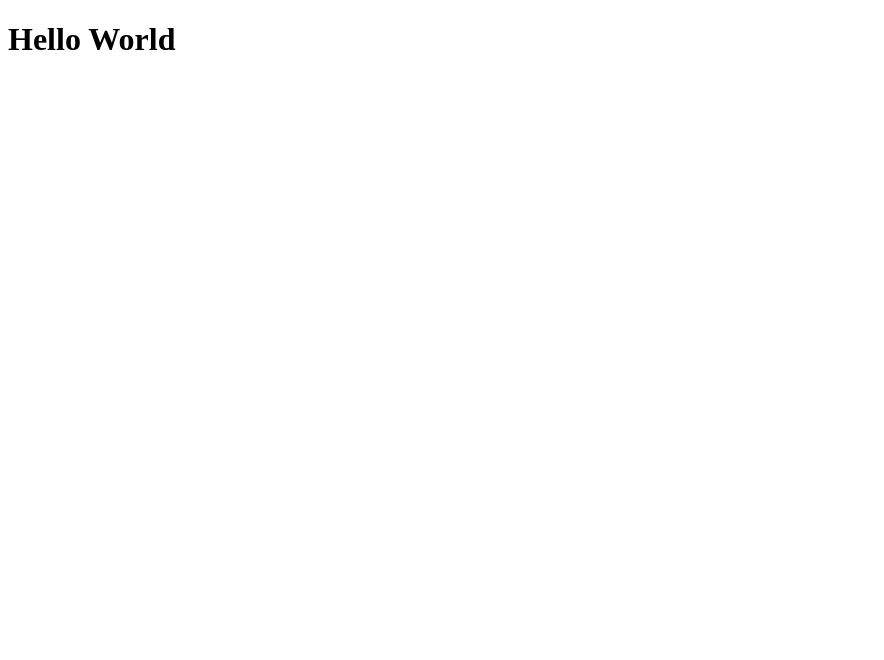
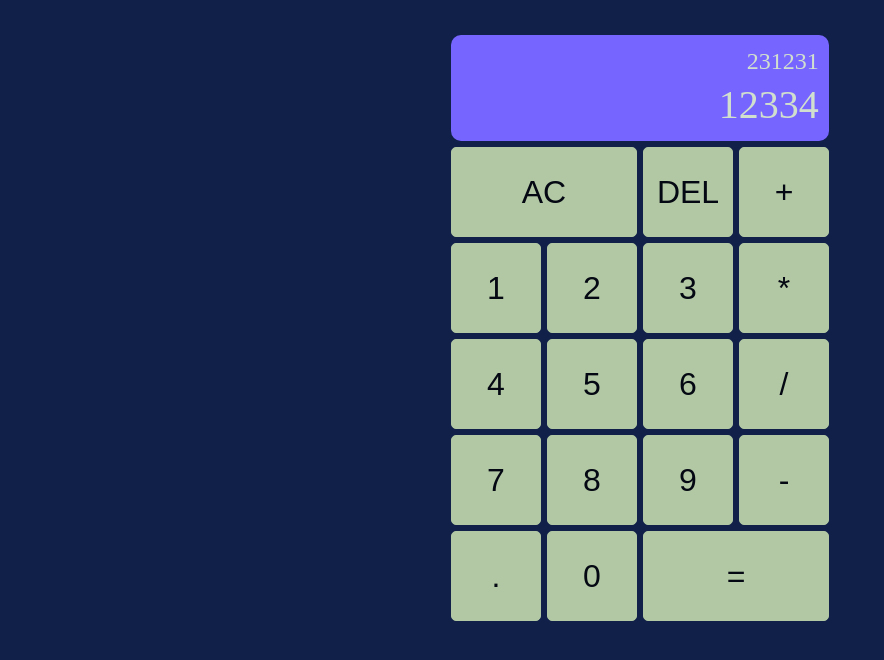
Before and after one commit to infinitedim/recalc, a React (Create React App) app: page / in a window 1280 px wide. Shown: the top 660 px of the page, without its empty margins (0-884 px from the left). Built offline with nearby package versions, Linux system fonts and the light colour scheme.

Commit message:
adding style

```diff
--- a/src/App.jsx
+++ b/src/App.jsx
@@ -1,3 +1,35 @@
+/* eslint-disable react/self-closing-comp */
 export default function App() {
-    return <h1>Hello World</h1>;
+    return (
+        <div className="calculator-grid">
+            <div className="output">
+                <div className="previous-operand">231231</div>
+                <div className="current-operand">12334</div>
+            </div>
+            <button className="large-btn" type="button">
+                AC
+            </button>
+            <button type="button" className="del-btn">
+                DEL
+            </button>
+            <button type="button">+</button>
+            <button type="button">1</button>
+            <button type="button">2</button>
+            <button type="button">3</button>
+            <button type="button">*</button>
+            <button type="button">4</button>
+            <button type="button">5</button>
+            <button type="button">6</button>
+            <button type="button">/</button>
+            <button type="button">7</button>
+            <button type="button">8</button>
+            <button type="button">9</button>
+            <button type="button">-</button>
+            <button type="button">.</button>
+            <button type="button">0</button>
+            <button className="large-btn" type="button">
+                =
+            </button>
+        </div>
+    );
 }
--- a/src/index.jsx
+++ b/src/index.jsx
@@ -2,6 +2,7 @@ import React from 'react';
 import ReactDOM from 'react-dom/client';
 import App from './App';
 import reportWebVitals from './reportWebVitals';
+import './sass/root.sass';
 
 const root = ReactDOM.createRoot(document.getElementById('root'));
 root.render(
--- a/src/sass/_base.sass
+++ b/src/sass/_base.sass
@@ -0,0 +1,47 @@
+*
+  &::before,
+  &::after
+    box-sizing: border-box
+    list-style: none
+    text-decoration: none
+    margin: 0
+    padding: 0
+    color: color('text')
+
+  body
+    background: color('background')
+
+html
+  scroll-behavior: smooth
+
+h1,
+h2,
+h3,
+h4,
+h5,
+h6
+  color: color('text')
+  font-family: font-family('inter')
+
+h1,
+h2
+  font-size: 2rem
+  font-weight: 500
+
+p
+  opacity: 75%
+  font-size: 1rem
+  font-weight: 400
+
+ul
+  list-style: none
+  margin: 0
+
+a
+  color: unset
+
+  &:hover
+    color: unset
+
+section, footer
+  padding: 60px 0
--- a/src/sass/_functions.sass
+++ b/src/sass/_functions.sass
@@ -0,0 +1,9 @@
+// Helper function for pick a color from the $colors object
+// usage: color('background')
+@function color($key)
+  @return map-get($colors, $key)
+
+// Helper function for pick a font-family from the $font-family object
+// usage: font-family('lato')
+@function font-family($key)
+  @return map-get($font-family, $key)
--- /dev/null
+++ b/src/sass/_variables.sass
@@ -0,0 +1,7 @@
+// Font Family
+$font-family-inter: 'Inter', sans-serif
+
+$font-family: ( 'inter': $font-family-inter)
+
+// Colors
+$colors: ('background': #102048, 'text': #E8FFC2, "output": #7765ff)
--- /dev/null
+++ b/src/sass/components/_container.sass
@@ -0,0 +1,40 @@
+.calculator-grid
+  display: grid
+  margin-top: 2rem
+  grid-template-columns: repeat(4, 6rem)
+  grid-template-rows: minmax(7rem, auto) repeat(5, 6rem)
+  position: relative
+  justify-content: center
+  .large-btn
+    grid-column: span 2
+  > button
+    border: 1px solid color('text')
+    cursor: pointer
+    outline: none
+    background: color('text')
+    opacity: 75%
+    font-size: 2rem
+    border-radius: 5px
+    margin: .2rem
+    transition: all .2s ease-in-out
+    &:focus,
+    &:hover
+      opacity: 90%
+  .output
+    grid-column: 1 / -1
+    background-color: color('output')
+    border-radius: 10px
+    display: flex
+    flex-direction: column
+    align-items: flex-end
+    justify-content: space-around
+    padding: 10px
+    margin: .2rem
+    > .previous-operand
+      color: color('text')
+      font-size: 1.5rem
+      opacity: 80%
+    > .current-operand
+      color: color('text')
+      opacity: 80%
+      font-size: 2.5rem
--- a/src/sass/root.sass
+++ b/src/sass/root.sass
@@ -0,0 +1,4 @@
+@import "variables"
+@import "functions"
+@import "base"
+@import "./components/_container"
```
Also changed, not shown: src/sass/_variable.sass (deleted), 1 other file (tests, documents, lock files or other folders).
